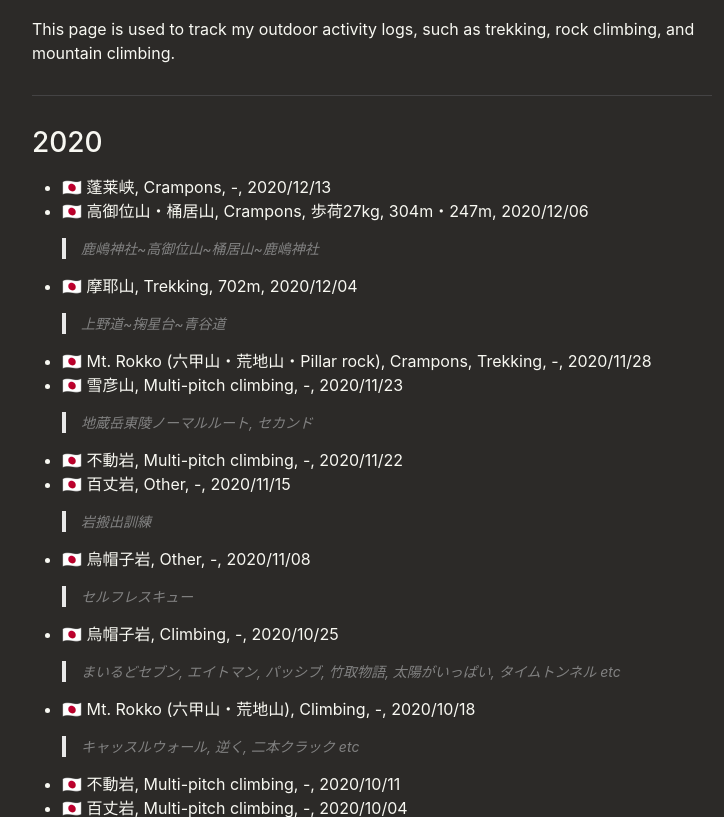
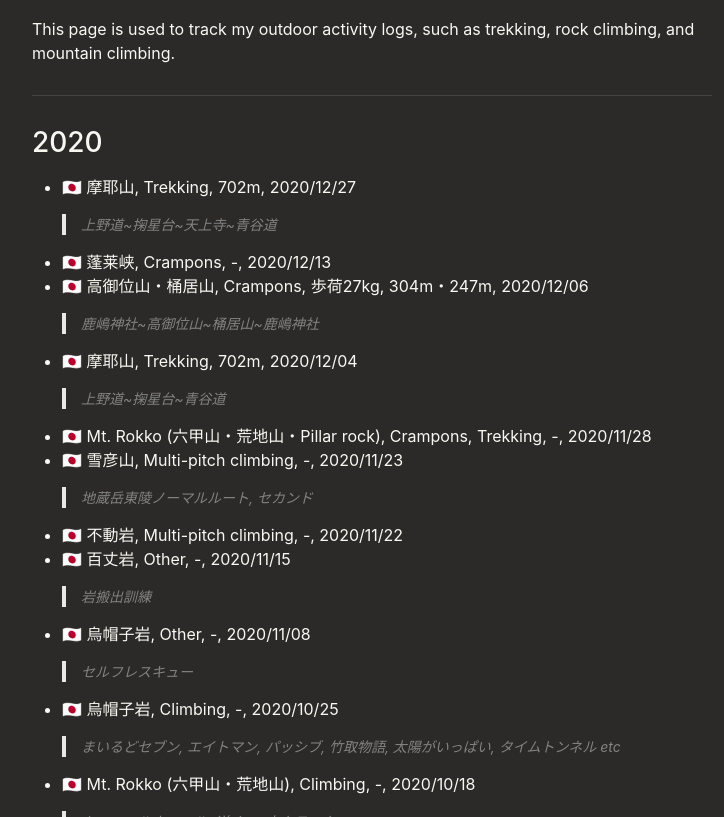
Before and after one commit to pixyzehn/pixyzehn.com, a Jekyll site: the page built from pages/mountaineering.md, in a window 1280 px wide and 900 px high, scrolled down 338 px, cut to the strip 83-900 px from the top of the window. Shown: the whole strip, without its empty margins (268-992 px from the left). Built offline with Jekyll 4.4.1, drawn with Linux system fonts in a browser that asks for light colours.

Commit message:
Update data

```diff
--- a/_data/mountaineering.yml
+++ b/_data/mountaineering.yml
@@ -1,5 +1,11 @@
 - year: 2020
   activities:
+    - flag: 🇯🇵
+      name: 摩耶山
+      category: Trekking
+      altitude: '702m'
+      date: 2020/12/27
+      note: '上野道~掬星台~天上寺~青谷道'
     - flag: 🇯🇵
       name: 蓬莱峡
       category: Crampons
```
